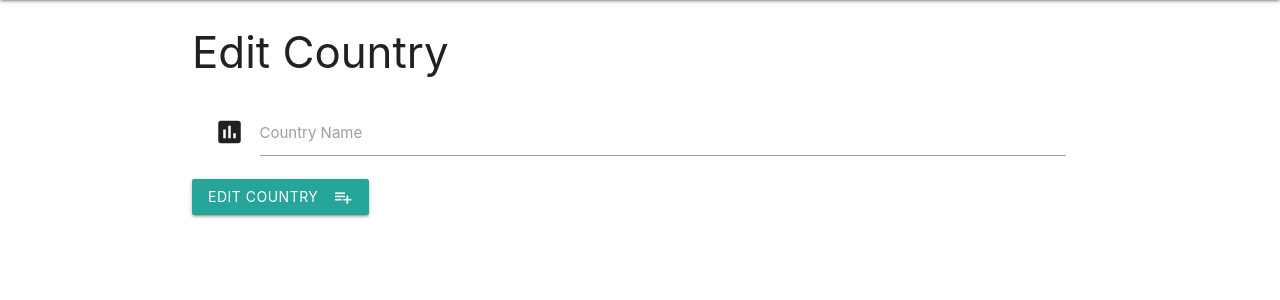
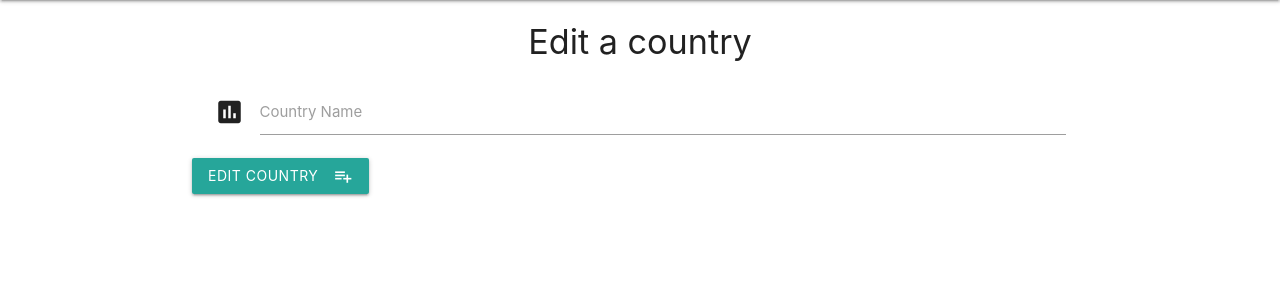
Before and after one commit to diovcharova/travel-chapters, a Flask app: template templates/editcountry.html in a window 1280 px wide. Shown: the part 64-364 px from the top of the page. Run offline with Flask 2, Linux system fonts and the light colour scheme; the template is opened without the code that fills it, so the values that code supplies are empty; some libraries are stand-ins or nearby versions.

Commit message:
update heading in editcountry.html and added missing bracket in addcountry.html

```diff
--- a/templates/addcountry.html
+++ b/templates/addcountry.html
@@ -1,7 +1,7 @@
 {% extends 'base.html' %} {% block content %}
 <h4 class="center-align">Add a new country</h4>
 <div class="row">
-    <form action="{{ url_for('insert_country' }}" method="POST" class="col s12">
+    <form action="{{ url_for('insert_country') }}" method="POST" class="col s12">
         <div class="input-field col s12">
             <i class="material-icons prefix">poll</i>
             <input id="country_name" name="country_name" type="text" class="validate">
--- a/templates/editcountry.html
+++ b/templates/editcountry.html
@@ -1,5 +1,5 @@
 {% extends 'base.html' %} {% block content %}
-<h3>Edit Country</h3>
+<h4 class="center-align">Edit a country</h4>
 <div class="row">
     <form action="{{ url_for('update_country', country_id=country._id) }}" method="POST" class="col s12">
         <div class="input-field col s12">
```
